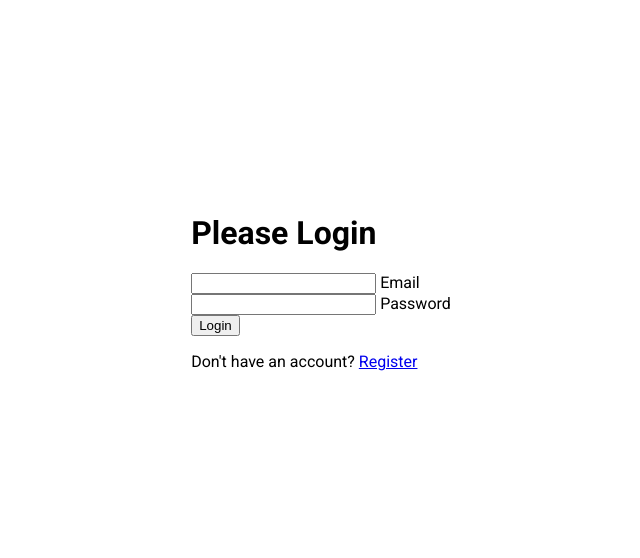
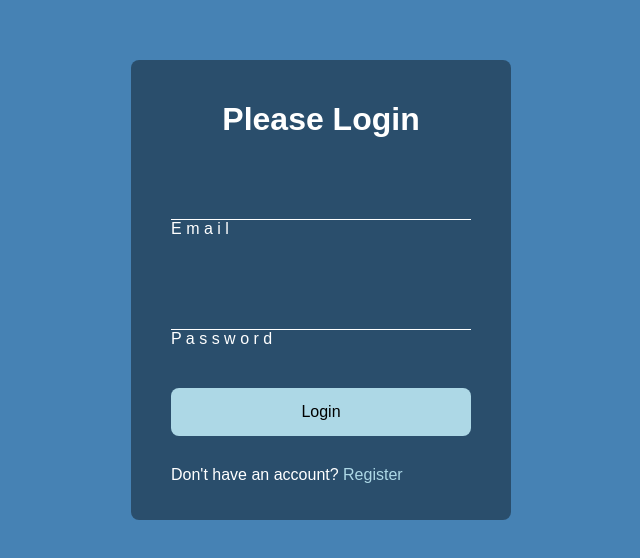
Before and after one commit to Presnia/form-wave-animation-nd, a website: page index.html in a window 1280 px wide. Shown: the part 110-668 px from the top of the page, without its empty margins (319-959 px from the left). Drawn offline with Linux system fonts and the light colour scheme; a web font is replaced by a local one.

Commit message:
The basic styles are created

```diff
--- a/css/style.css
+++ b/css/style.css
@@ -1,4 +1,4 @@
-@import url('https://fonts.googleapis.com/css2?family=Roboto:wght@100;300;400;700&display=swap');
+@import url('https://fonts.googleapis.com/css?family=Muli&display=swap');
 
 * {
   box-sizing: border-box;
@@ -11,6 +11,67 @@ body {
   justify-content: center;
   height: 100vh;
   margin: 0;
-  font-family: 'Roboto',sans-serif;
+  font-family: 'Muli',sans-serif;
+  background-color: steelblue;
+  color: #fff;
   overflow: hidden;
 }
+
+.container {
+  background: rgba(0, 0, 0, 0.4);
+  padding: 20px 40px;
+  border-radius: 8px;
+}
+
+.container h1 {
+  text-align: center;
+  margin-bottom: 30px;
+}
+
+.container a {
+  text-decoration: none;
+  color: lightblue;
+}
+
+.btn {
+  display: inline-block;
+  width: 100%;
+  background-color: lightblue;
+  border: none;
+  padding: 15px;
+  font-family: inherit;
+  font-size: 16px;
+  border-radius: 8px;
+  cursor: pointer;
+}
+
+.btn:active {
+  transform: scale(0.98);
+}
+
+.text {
+  margin-top: 30px;
+}
+
+.form-control {
+  position: relative;
+  width: 300px;
+  margin: 20px 0 40px;
+}
+
+.form-control input {
+  display: block;
+  width: 100%;
+  padding: 15px 0;
+  font-size: 18px;
+  background-color: transparent;
+  color: #fff;
+  border: none;
+  border-bottom: 1px #fff solid;
+}
+
+.form-control input:focus,
+.form-control input:valid,
+.btn:focus {
+  outline: none;
+}
--- a/index.html
+++ b/index.html
@@ -14,12 +14,27 @@
     <form>
       <div class="form-control">
         <input type="text" required>
-        <label>Email</label>
+        <label>
+          <span style="transition-delay: 0ms;">E</span>
+          <span style="transition-delay: 50ms;">m</span>
+          <span style="transition-delay: 100ms;">a</span>
+          <span style="transition-delay: 150ms;">i</span>
+          <span style="transition-delay: 2000ms;">l</span>
+        </label>
       </div>
 
       <div class="form-control">
         <input type="text" required>
-        <label>Password</label>
+        <label>
+          <span style="transition-delay: 0ms;">P</span>
+          <span style="transition-delay: 50ms;">a</span>
+          <span style="transition-delay: 100ms;">s</span>
+          <span style="transition-delay: 150ms;">s</span>
+          <span style="transition-delay: 200ms;">w</span>
+          <span style="transition-delay: 250ms;">o</span>
+          <span style="transition-delay: 300ms;">r</span>
+          <span style="transition-delay: 350ms;">d</span>
+        </label>
       </div>
 
       <button class="btn">Login</button>
```
